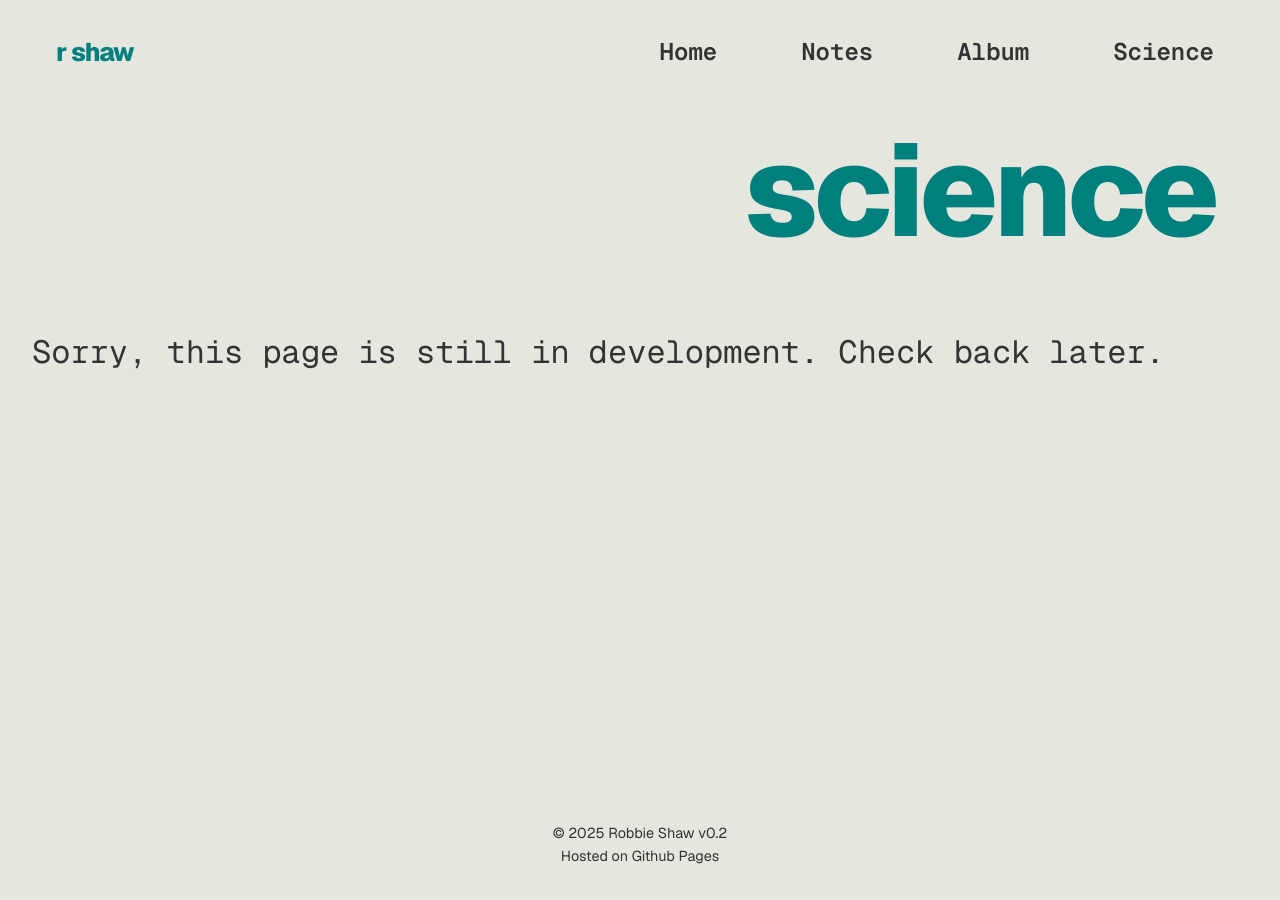
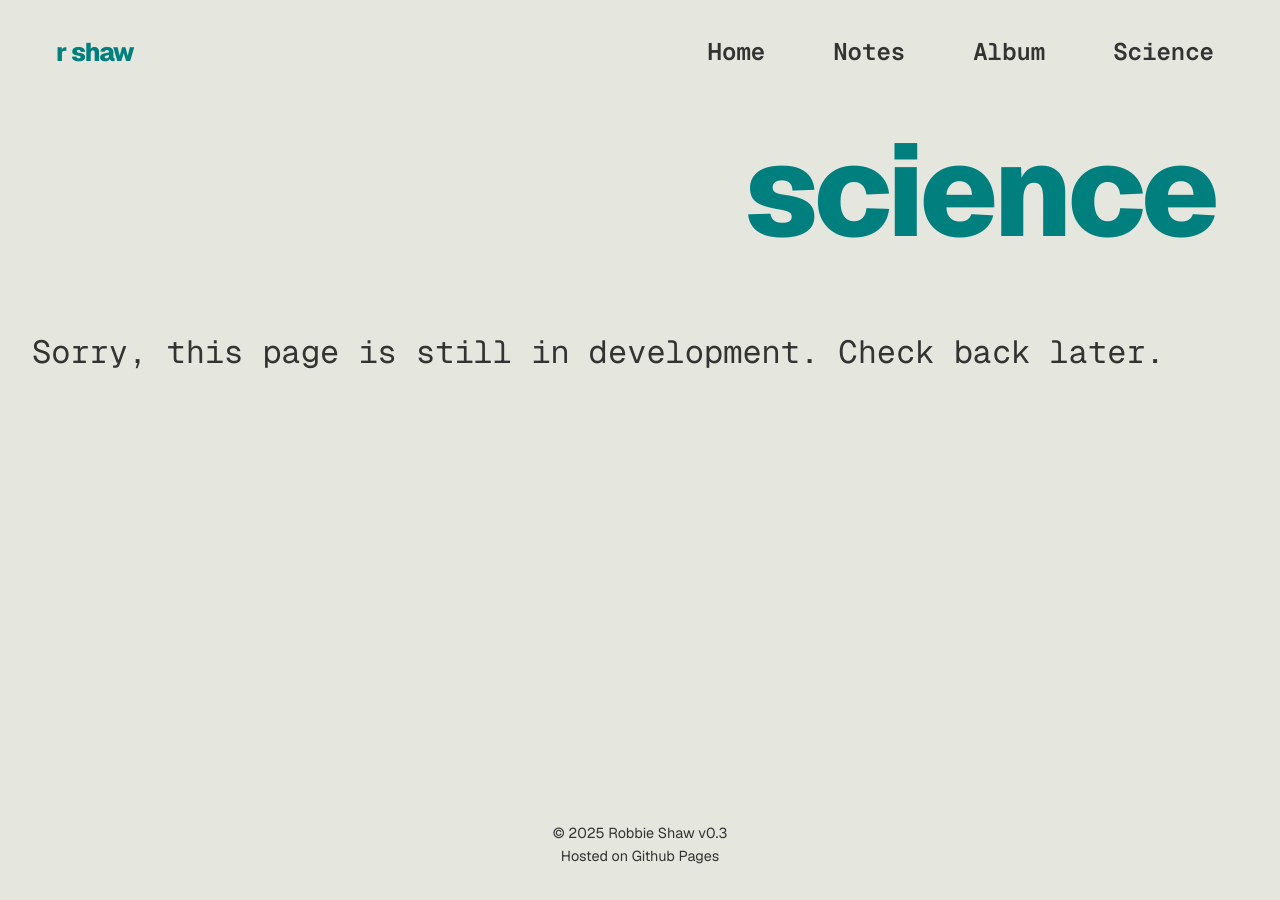
Before and after one commit to robbie6shaw/robbie6shaw.github.io, a Jekyll site: the page built from science.md, in a window 1280 px wide. Built offline with Jekyll 4.4.1, drawn with Linux system fonts in a browser that asks for light colours.

Commit message:
Please work

```diff
--- a/_includes/footer.html
+++ b/_includes/footer.html
@@ -1,3 +1,3 @@
 <footer class="site-footer">
-  <p>© {{ site.time | date: '%Y' }} Robbie Shaw v0.2 <br> Hosted on Github Pages</p>
+  <p>© {{ site.time | date: '%Y' }} Robbie Shaw v0.3 <br> Hosted on Github Pages</p>
 </footer>
--- a/assets/css/styles.css
+++ b/assets/css/styles.css
@@ -6,6 +6,7 @@
   --grey: #83847e;
   --accent: rgb(0, 127, 127);
   --font-scale: 1;
+  font-size:medium;
 }
 
 @media (max-width: 1000px) {
@@ -17,6 +18,7 @@
 @media (max-width: 650px) {
   :root {
     --font-scale: 0.4;
+    font-size: small;
   }
 }
 
@@ -30,7 +32,7 @@
 body {
   font-family: Geist, serif;
   color: var(--foreground);
-  line-height:1.6;
+  line-height: 1.6;
   background-color: var(--background);
   margin: 0em 2rem;
   display: flex;
@@ -40,7 +42,7 @@
 
 .site-header { text-align: center; padding: 2rem; }
 .site-header nav {display: flex; align-items:center; justify-content: space-between; gap: 2rem; margin-top: 2rem;}
-.nav-list, .social-list { list-style: none; display:inline-flex; gap:1rem; margin-bottom: 1rem; }
+.nav-list, .social-list { list-style: none; display:inline-flex; gap:0rem; margin-bottom: 1rem; }
 
 .nav-list li a,
 .social-list li a {
@@ -89,7 +91,7 @@
 h2 {
   font-size: calc(var(--font-scale) * 8rem);
   margin: 0rem 2rem 0.5rem 0rem;
-  letter-spacing: -4px;
+  letter-spacing: calc(var(--font-scale) * -4px);
   font-weight:800;
   color: var(--accent);
   text-align: right;
@@ -101,7 +103,7 @@
 
 .site-header h2 {
   font-size: calc(var(--font-scale) * 1.6rem);
-  letter-spacing: -1px;
+  letter-spacing: calc(var(--font-scale) * -1px);
   text-align:left;
   margin: 0 0 1rem 1.5rem;
 
```
Also changed, not shown: 1 other file.
